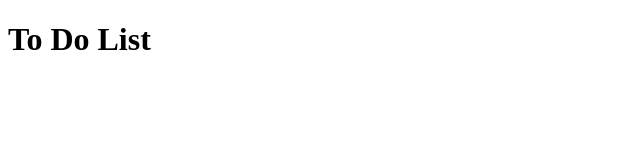
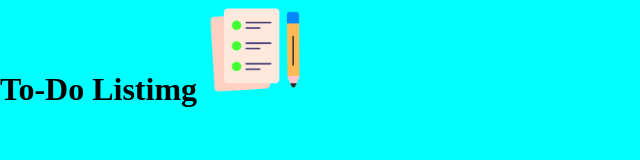
Before and after one commit to pubayankapat/ToDoList, a plain HTML site: page index.html in a window 1280 px wide. Shown: the whole page, without its empty margins (0-640 px from the left). Drawn offline with Linux system fonts and the light colour scheme.

Commit message:
commiting files

```diff
--- a/index.html
+++ b/index.html
@@ -1,13 +1,22 @@
 <!DOCTYPE html>
 <html lang="en">
+
 <head>
     <meta charset="UTF-8">
     <meta name="viewport" content="width=device-width, initial-scale=1.0">
     <link rel="stylesheet" href="style.css">
-    <title>To do list</title>
+    <link rel="stylesheet" href="https://cdnjs.cloudflare.com/ajax/libs/font-awesome/6.7.2/css/all.min.css"
+        integrity="sha512-Evv84Mr4kqVGRNSgIGL/F/aIDqQb7xQ2vcrdIwxfjThSH8CSR7PBEakCr51Ck+w+/U6swU2Im1vVX0SVk9ABhg=="
+        crossorigin="anonymous" referrerpolicy="no-referrer" />
+    <title>To-Do List</title>
 </head>
+
 <body>
-    <h1>To Do List</h1>
+    <div class="container">
+        <div class="to-do">
+            <h1>To-Do Listimg <img src="images\icon.png" alt=""></h1>
+        </div>
+    </div>
+</body>
 
-</body>
 </html>
--- a/style.css
+++ b/style.css
@@ -0,0 +1,5 @@
+*{
+    padding: 0;
+    margin: 0;
+    background-color: aqua;
+}
```
